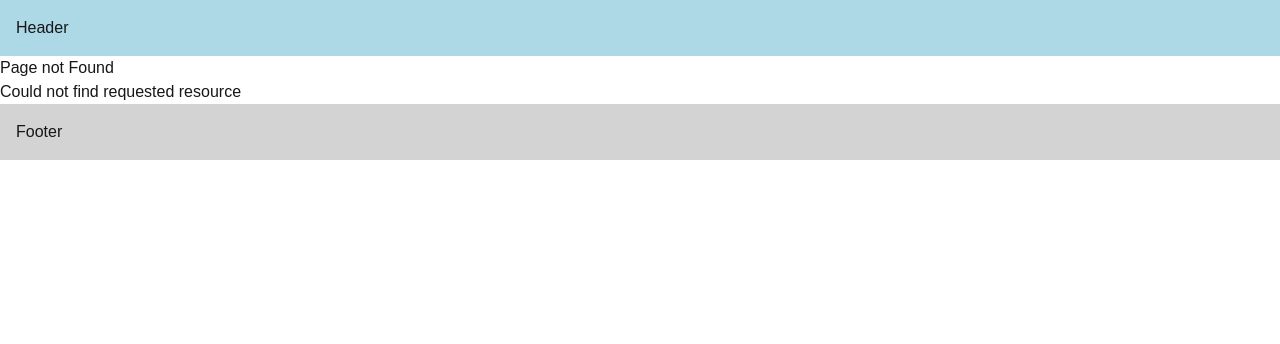
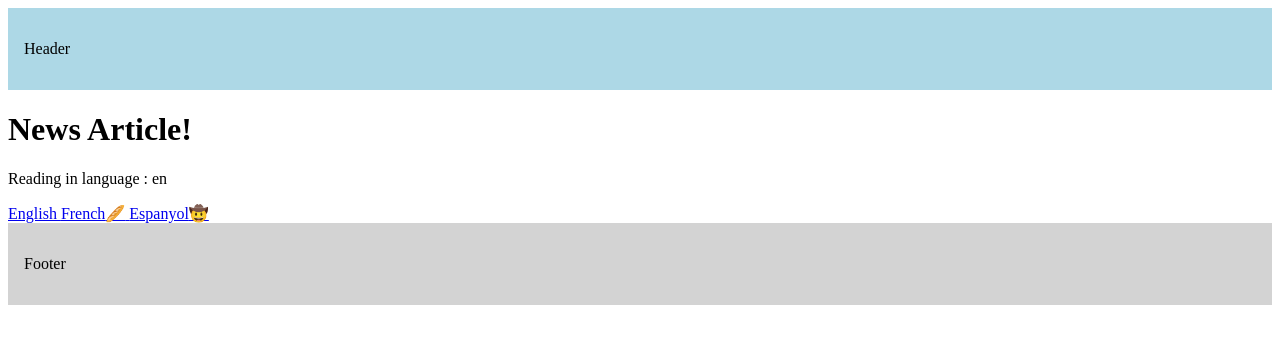
Before and after one commit to devHardXD/belajar-nextjs-2, a Next.js app: page /articles/1 in a window 1280 px wide. Before the commit this address had no page. Shown: the top 344 px of the page. Built offline with nearby package versions, Linux system fonts and the light colour scheme.

Commit message:
Progress : Add Counter Page and Article Page

```diff
--- /dev/null
+++ b/src/app/articles/[articleId]/page.tsx
@@ -0,0 +1,20 @@
+"use client"
+import Link from "next/link";
+import { use } from "react";
+
+export default function NewsPage({ params, searchParams }:{
+    params: Promise<{ articleId: string }>
+    searchParams: Promise<{ lang?: "en" | "es" | "fr" }>
+}) {
+    const { articleId } = use(params);
+    const { lang="en" } = use(searchParams);
+  return <div>
+    <h1>News Article!</h1>
+    <p>Reading in language : {lang} </p>
+    <div>
+        <Link href={`/articles/${articleId}?lang=en`}>English </Link>
+        <Link href={`/articles/${articleId}?lang=es`}>French{'\u{1F956}'} </Link>
+        <Link href={`/articles/${articleId}?lang=fr`}>Espanyol{'\u{1F920}'} </Link>
+    </div>
+  </div>
+}
--- a/src/app/counter/counter.tsx
+++ b/src/app/counter/counter.tsx
@@ -1,6 +1,4 @@
 "use client";
-
-
 import { useState } from "react";
 
 export const Counter = () => {
--- a/src/app/layout.tsx
+++ b/src/app/layout.tsx
@@ -1,6 +1,6 @@
 import type { Metadata } from "next";
 import { Geist, Geist_Mono } from "next/font/google";
-import "./globals.css";
+// import "./globals.css";
 
 const geistSans = Geist({
   variable: "--font-geist-sans",
--- a/src/app/page.tsx
+++ b/src/app/page.tsx
@@ -4,8 +4,10 @@ export default function Home(){
   return (
     <>
     <h1>Welcome Home... Master!</h1>
-    <Link href="/blog">Blog</Link>
-    <Link href="/products">Product</Link>
+    <Link href="/blog">Blog  </Link>
+    <Link href="/products">Product  </Link>
+    <Link href="/articles/breaking-news-123?lang=en">Read news in English  </Link>
+    <Link href="/articles/breaking-news-123?lang=en">Read news in French{'\u{1F956}'} </Link>
     </>
   )
 }
```
